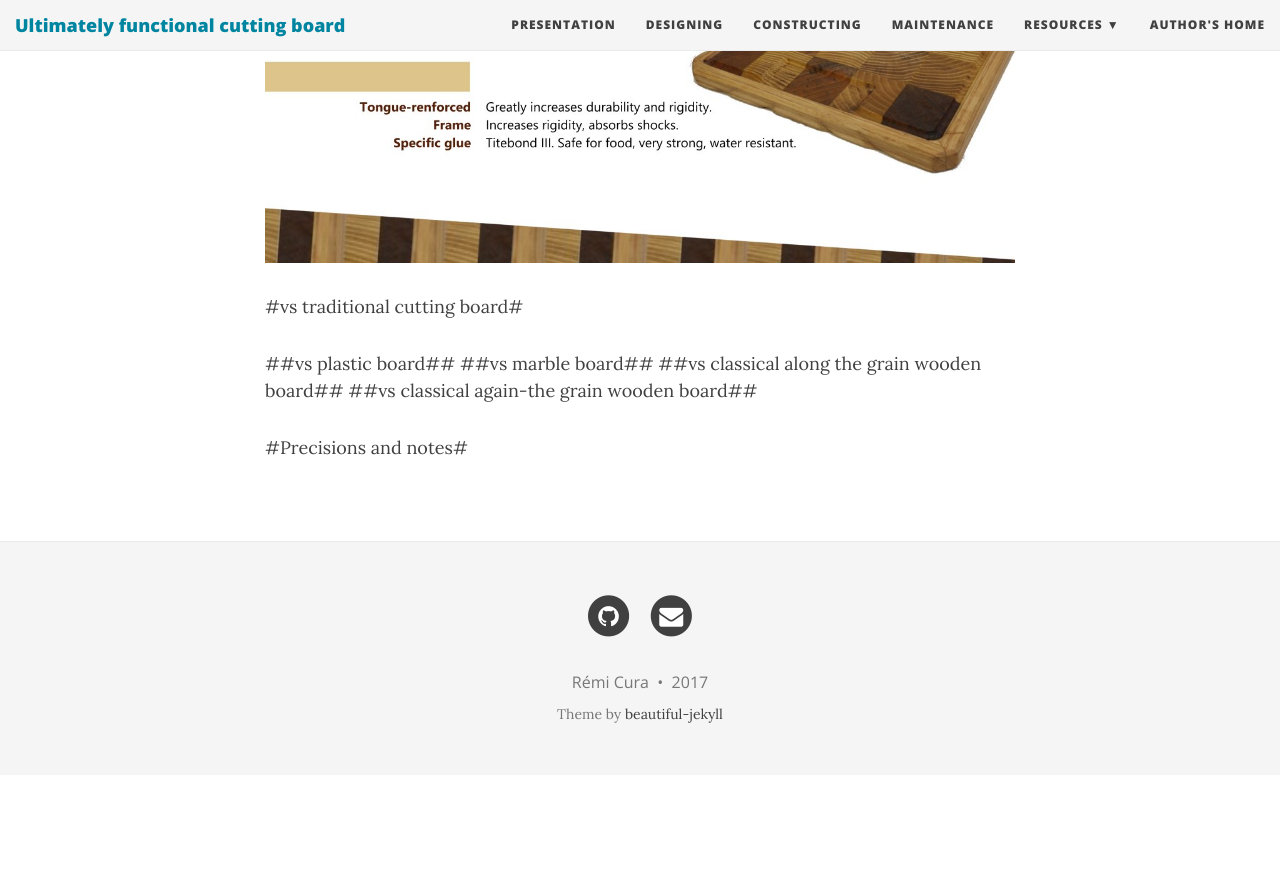
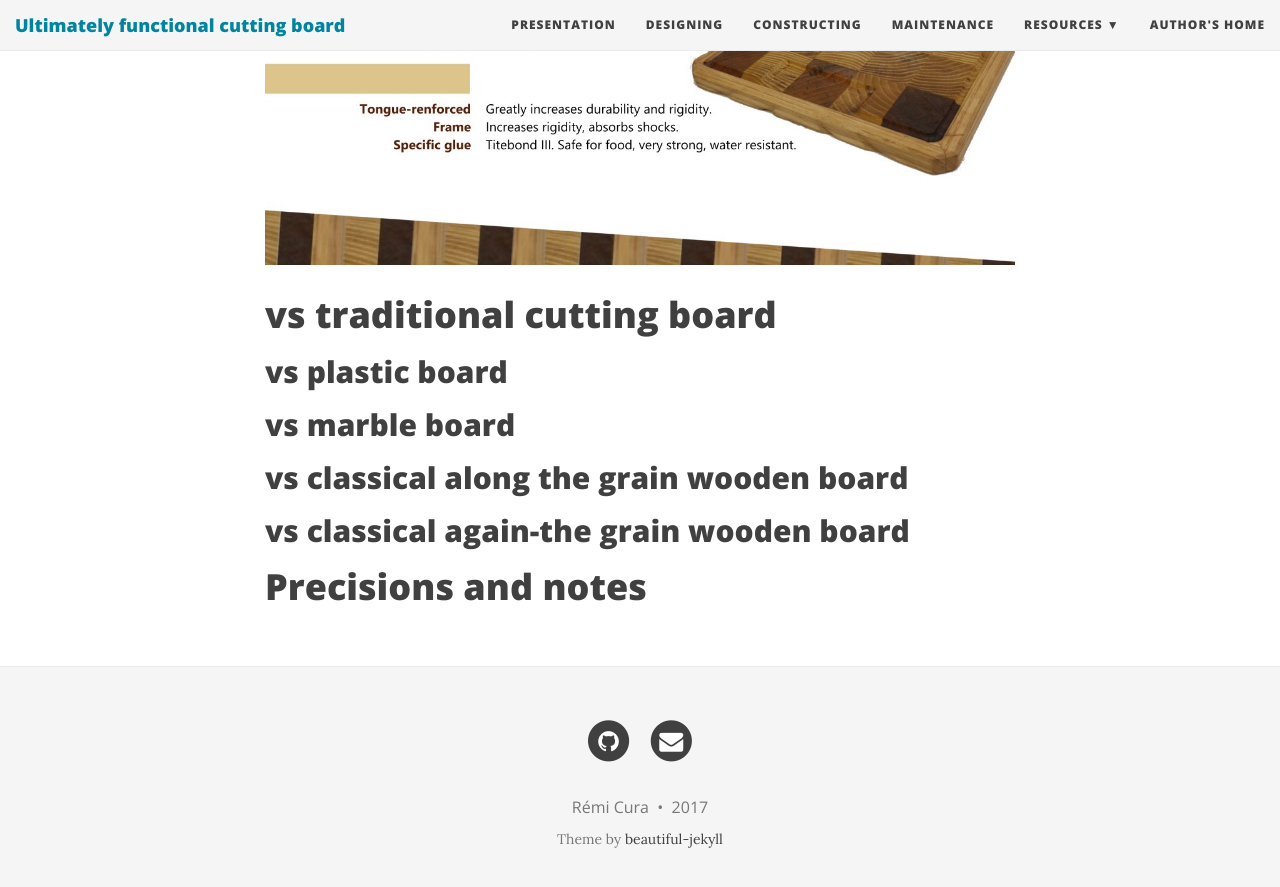
Before and after one commit to Remi-C/ultimately_functional_cutting_board, a Jekyll site: the page built from designing.md, in a window 1280 px wide and 900 px high, scrolled down 970 px. Shown: the top 887 px of the window. Built offline with Jekyll 4.4.1, drawn with Linux system fonts in a browser that asks for light colours; nearby versions of some CDN libraries; before the commit the page ends 1745 px from its top, so only the background shows below that; some of the changed text lies outside the part shown.

```diff
--- a/designing.md
+++ b/designing.md
@@ -4,15 +4,15 @@ title: Detailed design
 subtitle: Detailed design of this cutting board
 ---
 
-#Main Design choices#
+# Main Design choices
 
 ![The design choices and advantages]({{site.url}}/img/design/illustration/design_principles_RG.jpg)
 
-#vs traditional cutting board#
+# vs traditional cutting board
 
-##vs plastic board##
-##vs marble board##
-##vs classical along the grain wooden board##
-##vs classical again-the grain wooden board##
+## vs plastic board
+## vs marble board
+## vs classical along the grain wooden board
+## vs classical again-the grain wooden board
 
-#Precisions and notes#
+# Precisions and notes
```
